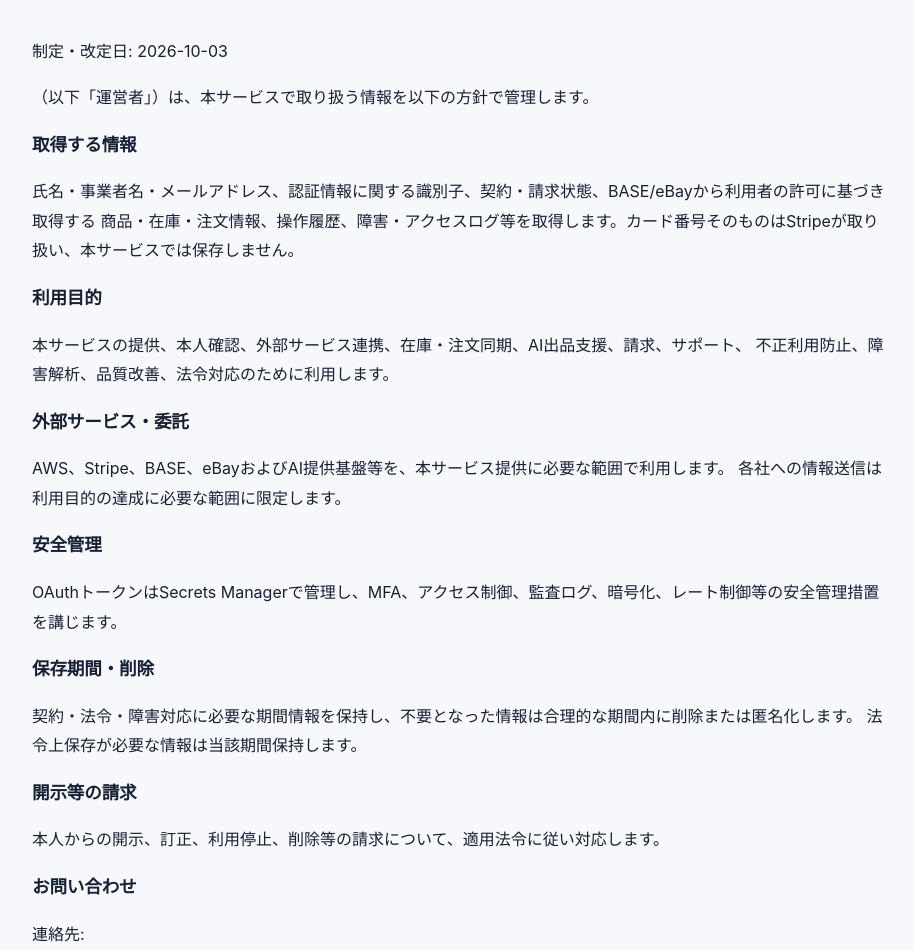
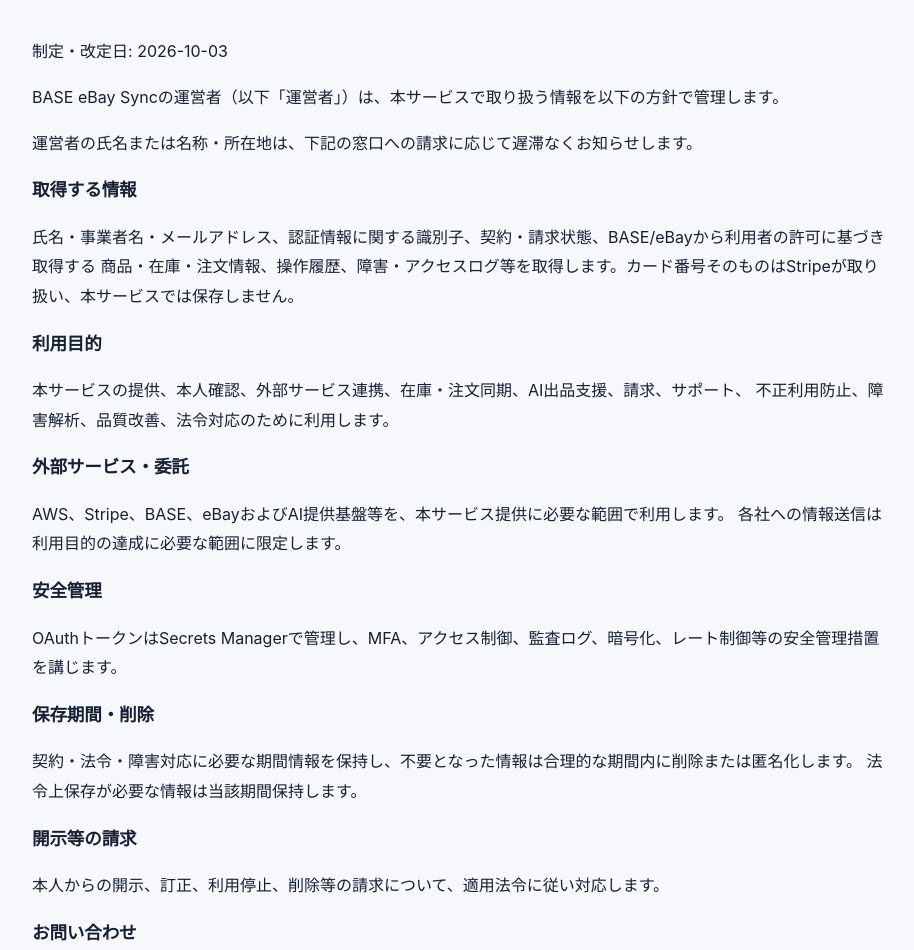
Before and after one commit to longshixiaolin8-max/base-ebay-sync, a Next.js app in the folder apps/admin/: page /privacy in a window 1280 px wide. Shown: the part 162-1112 px from the top of the page, without its empty margins (152-1066 px from the left). Built offline with nearby package versions, Linux system fonts and the light colour scheme.

Commit message:
Legal: switch public disclosure to on-request method

```diff
--- a/apps/admin/app/privacy/page.tsx
+++ b/apps/admin/app/privacy/page.tsx
@@ -5,7 +5,8 @@
   return (
     <PublicDocument title="プライバシーポリシー">
       <p>制定・改定日: {PRIVACY_VERSION}</p>
-      <p>{LEGAL_INFO.operatorName}（以下「運営者」）は、本サービスで取り扱う情報を以下の方針で管理します。</p>
+      <p>BASE eBay Syncの運営者（以下「運営者」）は、本サービスで取り扱う情報を以下の方針で管理します。</p>
+      <p>運営者の氏名または名称・所在地は、下記の窓口への請求に応じて遅滞なくお知らせします。</p>
       <h2>取得する情報</h2>
       <p>
         氏名・事業者名・メールアドレス、認証情報に関する識別子、契約・請求状態、BASE/eBayから利用者の許可に基づき取得する
@@ -33,7 +34,7 @@
       <h2>開示等の請求</h2>
       <p>本人からの開示、訂正、利用停止、削除等の請求について、適用法令に従い対応します。</p>
       <h2>お問い合わせ</h2>
-      <p>連絡先: {LEGAL_INFO.email}</p>
+      <p>連絡先: {LEGAL_INFO.email ? <a href={"mailto:" + LEGAL_INFO.email}>{LEGAL_INFO.email}</a> : "未設定（本番公開前に設定が必要です）"}</p>
     </PublicDocument>
   );
 }
```
